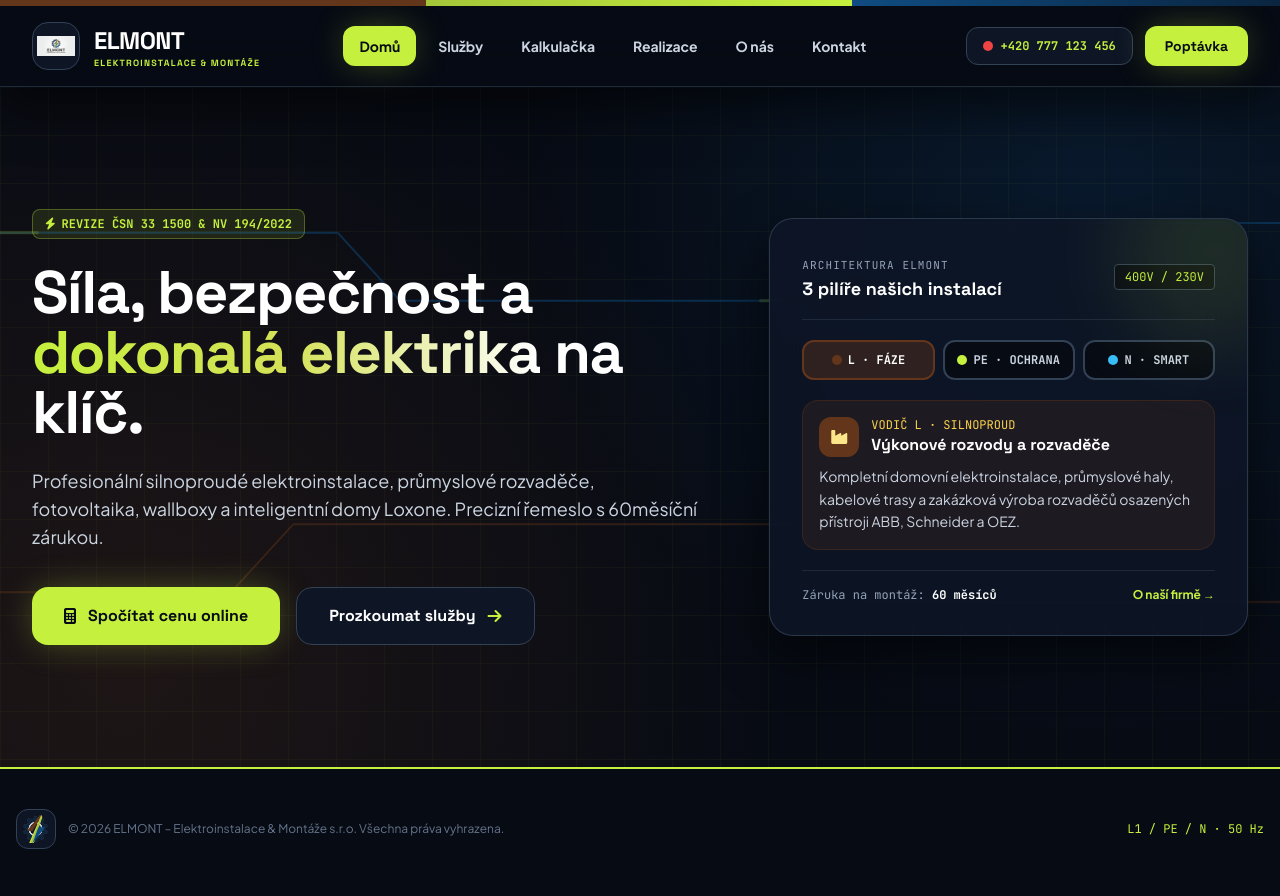
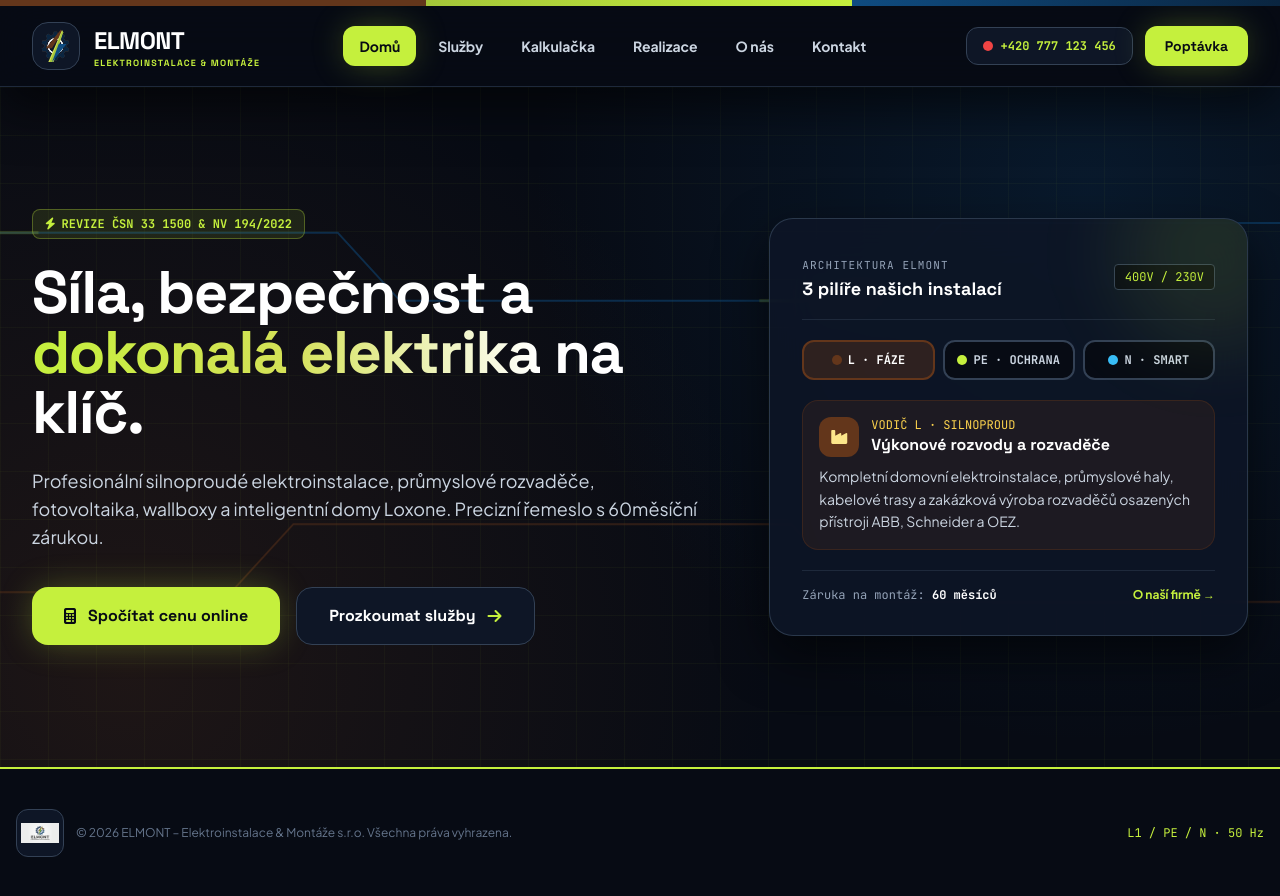
Before and after one commit to MarekValek/Elmont, a plain HTML site: page index.html in a window 1280 px wide. Drawn offline with nearby package versions, Linux system fonts and the light colour scheme.

Commit message:
Update header and footer with SVG logo

```diff
--- a/index.html
+++ b/index.html
@@ -76,13 +76,23 @@
 
     <div class="h-1.5 w-full wire-bar-3phase sticky top-0 z-50"></div>
 
-    <!-- HLAVNÍ NAVIGACE S REÁLNÝM LOGEM -->
+    <!-- HLAVNÍ NAVIGACE (NAHOŘE) – Zde je vektorová ikona -->
     <header class="sticky top-1.5 z-40 bg-elmont-base/90 backdrop-blur-xl border-b border-slate-800 shadow-cyber">
         <div class="max-w-7xl mx-auto px-4 sm:px-6 lg:px-8">
             <div class="flex justify-between items-center h-20">
                 <a href="index.html" class="flex items-center gap-3.5 group focus:outline-none">
-                    <div class="w-12 h-12 flex-shrink-0 relative overflow-hidden rounded-2xl bg-elmont-surface border border-slate-700 p-1 flex items-center justify-center">
-                        <img src="images/elmont/elmont_logo.png" alt="ELMONT Logo" class="w-full h-full object-contain">
+                    <div class="w-12 h-12 flex-shrink-0 relative overflow-hidden rounded-2xl bg-elmont-surface border border-slate-700 p-1.5 flex items-center justify-center">
+                        <svg viewBox="0 0 124 124" class="w-full h-full" xmlns="http://www.w3.org/2000/svg">
+                            <g clip-path="url(#clip-gear-left)" fill="#0A2540"><use href="#elmont-gear-shape"/></g>
+                            <g clip-path="url(#clip-gear-right-top)" fill="#63361B"><use href="#elmont-gear-shape"/></g>
+                            <g clip-path="url(#clip-gear-right-bottom)" fill="#0A2540"><use href="#elmont-gear-shape"/></g>
+                            <g clip-path="url(#clip-lightning-bolt)">
+                                <polygon points="80,2 25,70 47,70 84,12" fill="#63361B"/>
+                                <polygon points="84,4 34,120 53,120 88,12" fill="#D4E157"/>
+                                <polygon points="85,7 39,120 49,120 87,12" fill="#A4C639"/>
+                                <polygon points="88,10 47,122 100,55 72,55" fill="#0F4C81"/>
+                            </g>
+                        </svg>
                     </div>
                     <div class="flex flex-col leading-none">
                         <span class="font-heading font-extrabold text-2xl tracking-tight text-white">ELMONT</span>
@@ -233,22 +243,12 @@
         </div>
     </main>
 
-    <!-- PATIČKA S VEKTOROVOU IKONOU (OZUBENÉ KOLO) -->
+    <!-- FOOTER (DOLE) – Zde je soubor images/elmont/elmont_logo.png -->
     <footer class="bg-elmont-base text-slate-300 border-t-2 border-elmont-volt py-10 mt-auto">
         <div class="max-w-7xl mx-auto px-4 flex flex-col sm:flex-row justify-between items-center gap-4">
             <div class="flex items-center gap-3">
-                <div class="w-10 h-10 flex-shrink-0 relative overflow-hidden rounded-xl bg-elmont-surface border border-slate-700 p-1 flex items-center justify-center">
-                    <svg viewBox="0 0 124 124" class="w-full h-full" xmlns="http://www.w3.org/2000/svg">
-                        <g clip-path="url(#clip-gear-left)" fill="#0A2540"><use href="#elmont-gear-shape"/></g>
-                        <g clip-path="url(#clip-gear-right-top)" fill="#63361B"><use href="#elmont-gear-shape"/></g>
-                        <g clip-path="url(#clip-gear-right-bottom)" fill="#0A2540"><use href="#elmont-gear-shape"/></g>
-                        <g clip-path="url(#clip-lightning-bolt)">
-                            <polygon points="80,2 25,70 47,70 84,12" fill="#63361B"/>
-                            <polygon points="84,4 34,120 53,120 88,12" fill="#D4E157"/>
-                            <polygon points="85,7 39,120 49,120 87,12" fill="#A4C639"/>
-                            <polygon points="88,10 47,122 100,55 72,55" fill="#0F4C81"/>
-                        </g>
-                    </svg>
+                <div class="w-12 h-12 flex-shrink-0 relative overflow-hidden rounded-xl bg-elmont-surface border border-slate-700 p-1 flex items-center justify-center">
+                    <img src="images/elmont/elmont_logo.png" alt="ELMONT Logo" class="w-full h-full object-contain">
                 </div>
                 <span class="text-xs text-slate-500">&copy; 2026 ELMONT – Elektroinstalace &amp; Montáže s.r.o. Všechna práva vyhrazena.</span>
             </div>
```
